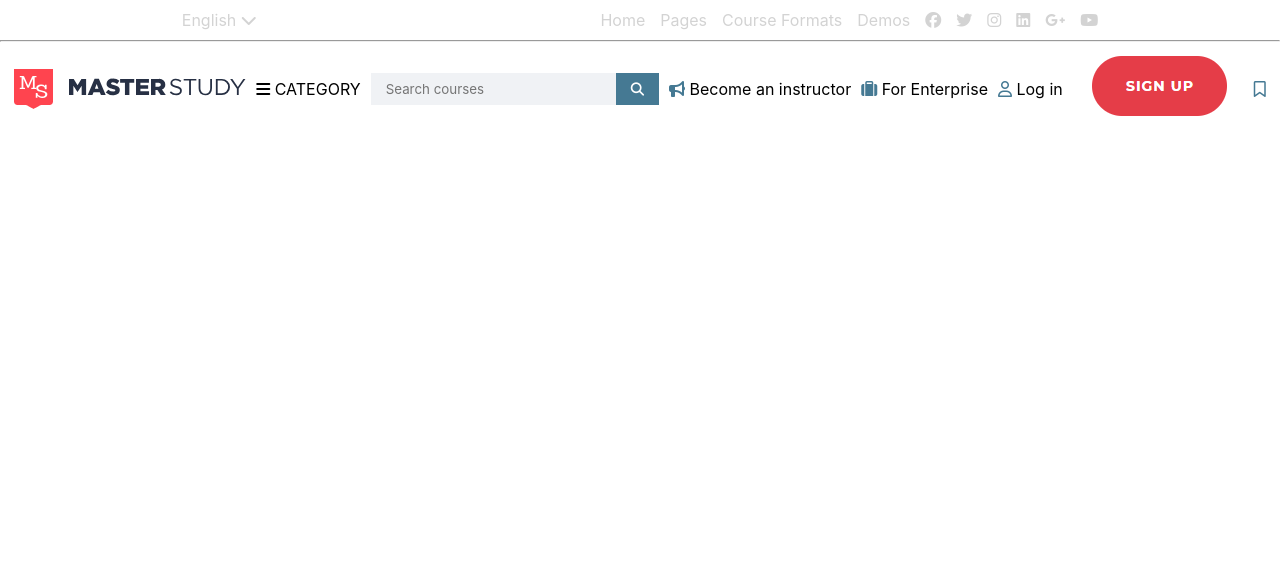
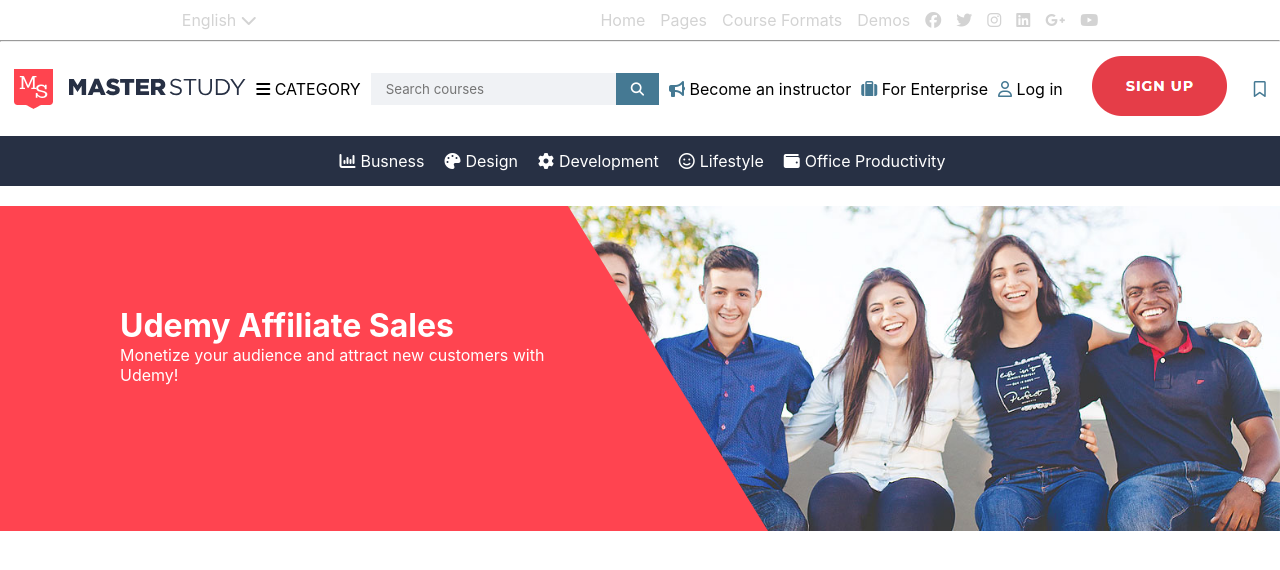
Before and after one commit to Aranel9966/Progetto-HTML-VueJS, a Vue app: page / in a window 1280 px wide. Shown: the top 570 px of the page. Built offline with nearby package versions, Linux system fonts and the light colour scheme.

Commit message:
add AppJumbotron

```diff
--- a/src/App.vue
+++ b/src/App.vue
@@ -1,6 +1,7 @@
 <script>
 import AppHeader from './components/AppHeader.vue';
-import '@fortawesome/fontawesome-free/css/all.css'
+import '@fortawesome/fontawesome-free/css/all.css';
+import AppjumbotronVue from './components/Appjumbotron.vue';
 export default{
   data(){
     return{
@@ -8,7 +9,8 @@
     }
   },
   components:{
-    AppHeader
+    AppHeader,
+    AppjumbotronVue
   }
 }
 </script>
@@ -16,6 +18,7 @@
 <template>
   <div>
     <AppHeader></AppHeader>
+    <AppjumbotronVue></AppjumbotronVue>
   </div>
 </template>
 
--- /dev/null
+++ b/src/components/AppJumbotron.vue
@@ -0,0 +1,82 @@
+<script>
+export default {
+    date(){
+        return{
+
+        }
+    }
+}
+</script>
+<template>
+    <div>
+        <div class="jumbotron-bar">
+            <ul>
+                <li><span><i class="fa-solid fa-chart-column"></i></span>Busness</li>
+                <li><span><i class="fa-solid fa-palette"></i></span>Design</li>
+                <li><span><i class="fa-solid fa-gear"></i></span>Development</li>
+                <li><span><i class="fa-regular fa-face-smile"></i></span>Lifestyle</li>
+                <li><span><i class="fa-solid fa-wallet"></i></span>Office Productivity</li>
+            </ul>
+        </div>
+        <div class="jumbotron">
+            <div class="color">
+                <div class="text">
+
+                    <h1>Udemy Affiliate Sales</h1>
+                    <p>Monetize your audience and attract new customers with Udemy!</p>
+                </div>
+            </div>
+            <div class="img">
+                <img src="../../public/images/slide-1.jpg" alt="">
+            </div>
+        </div>
+    </div>
+</template>
+<style lang="scss" scoped>
+.jumbotron-bar{
+    background-color: #273044;
+    color: white;
+    display: flex;
+    justify-content: center;
+    padding: 15px;
+    margin-bottom: 20px;
+    ul{
+        display: flex;
+        flex-direction: row;
+        gap: 15px;
+        list-style-type: none;
+        span{
+            padding: 5px;
+        }
+    }
+}
+.jumbotron{
+    display: flex;
+    flex-direction: row;
+    width: 100%;
+    position: relative;
+    justify-content: flex-end;
+    .color{
+        width: 60%;
+        border-right: 200px solid transparent;
+        border-bottom: 325px solid #ff4450;
+        position: absolute;
+        top: 0;
+        left: 0;
+        .text{
+            color: white;
+            position: absolute;
+            top: 100px;
+            left:120px;
+            overflow: auto;
+        }
+    }
+    .img{
+        display: flex;
+        justify-content: flex-end;
+        img{
+            width: 800px;
+        }
+    }
+}
+</style>r
```
